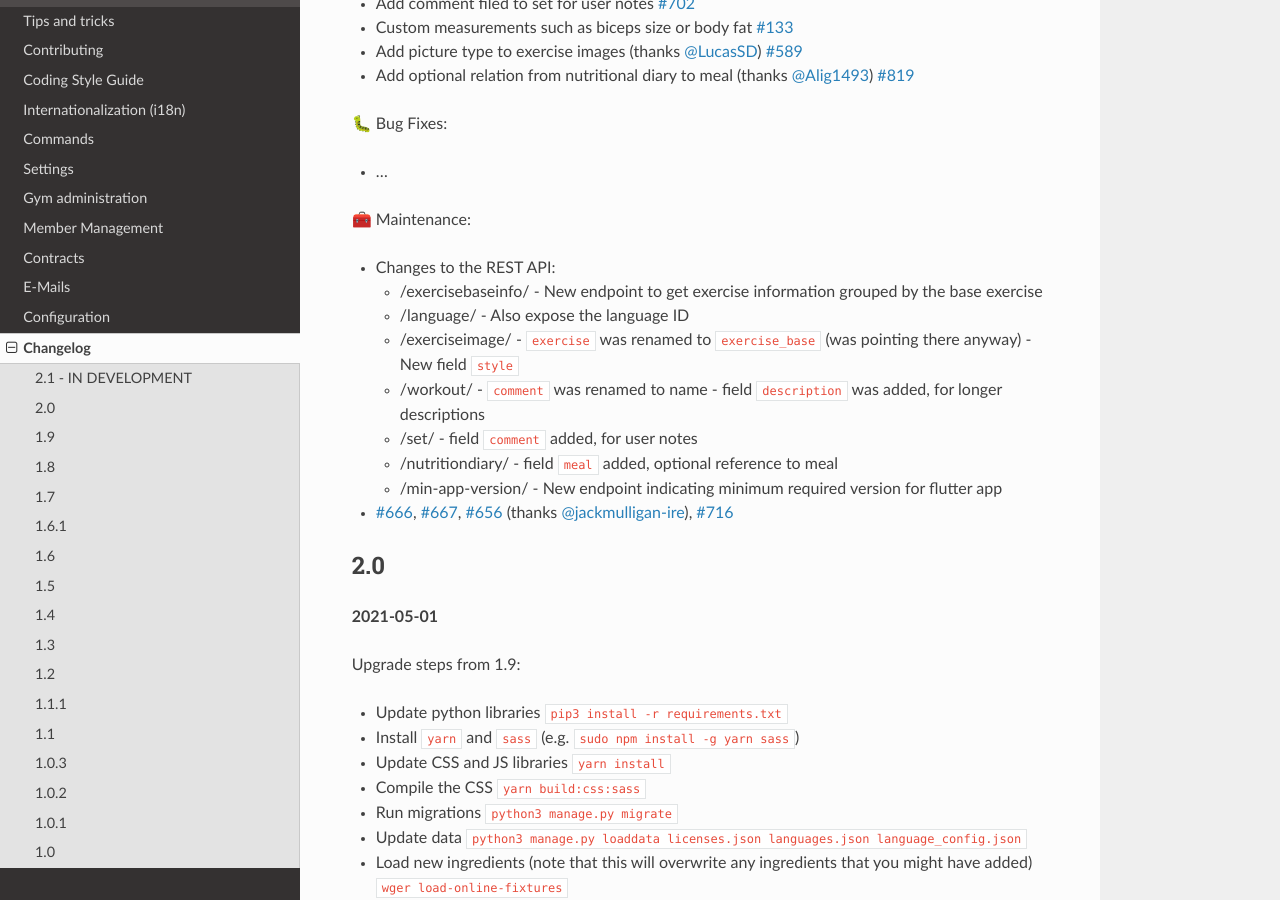
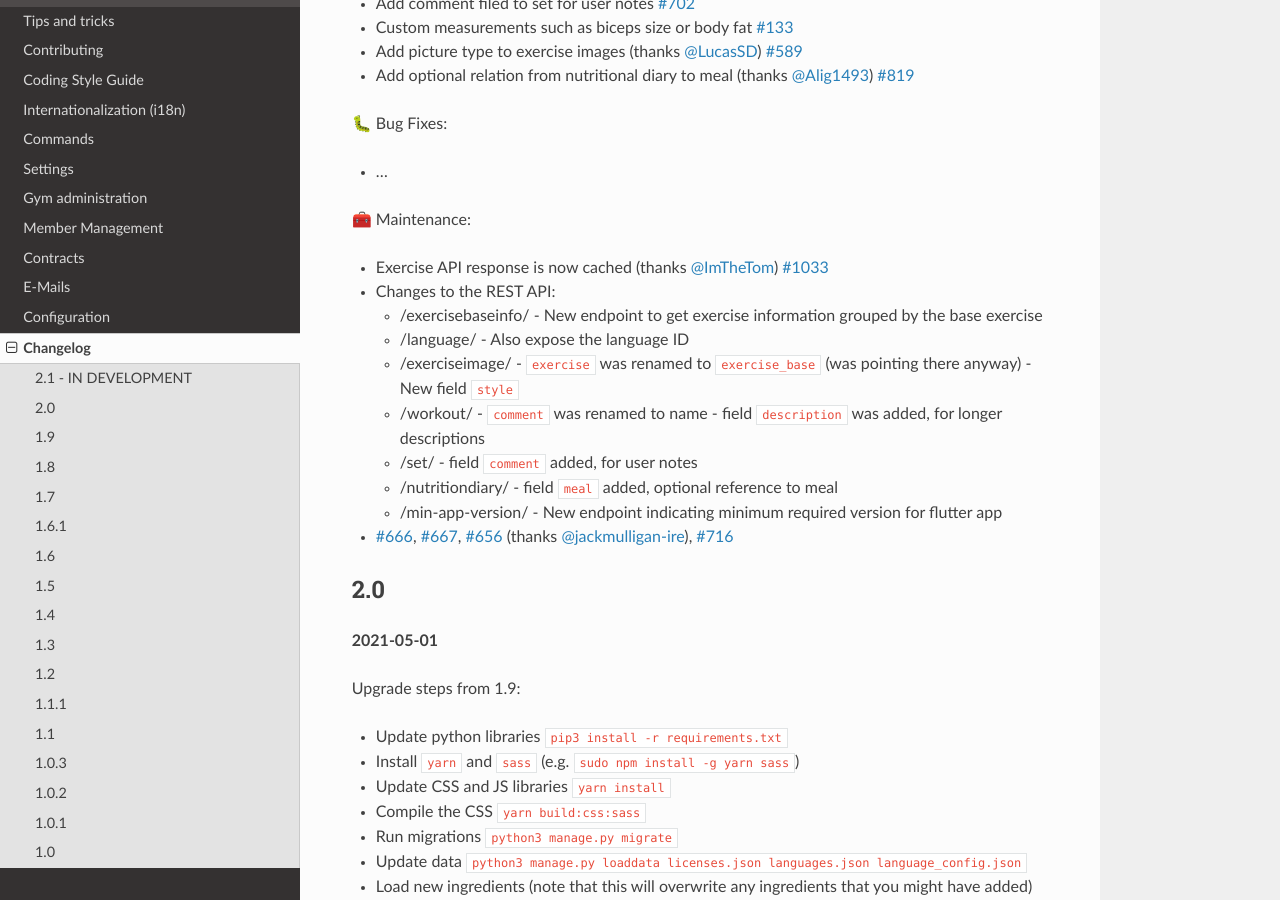
Before and after one commit to wger-project/docs, a Sphinx documentation site: the page built from docs/changelog.rst, in a window 1280 px wide and 900 px high, scrolled down 662 px. Built offline with Sphinx 7.4.7 and the Read the Docs theme 2.0.0, drawn with Linux system fonts in a browser that asks for light colours.

Commit message:
Update changelog.rst

```diff
--- a/docs/changelog.rst
+++ b/docs/changelog.rst
@@ -32,6 +32,8 @@ Upgrade steps from 2.0:
 
 🧰 Maintenance:
 
+* Exercise API response is now cached (thanks `@ImTheTom`_) `#1033`_
+
 * Changes to the REST API:
 
   + /exercisebaseinfo/
@@ -63,10 +65,12 @@ Upgrade steps from 2.0:
 .. _#716: https://github.com/wger-project/wger/issues/716
 .. _#819: https://github.com/wger-project/wger/issues/819
 .. _#970: https://github.com/wger-project/wger/issues/970
+.. _#1033: https://github.com/wger-project/wger/issues/1033
 
 .. _@Alig1493: https://github.com/Alig1493
 .. _@LucasSD: https://github.com/LucasSD
 .. _@qwert45hi: https://github.com/qwert45hi
+.. _@ImTheTom: https://github.com/ImTheTom
 .. _@jackmulligan-ire: https://github.com/jackmulligan-ire
 
 
```
